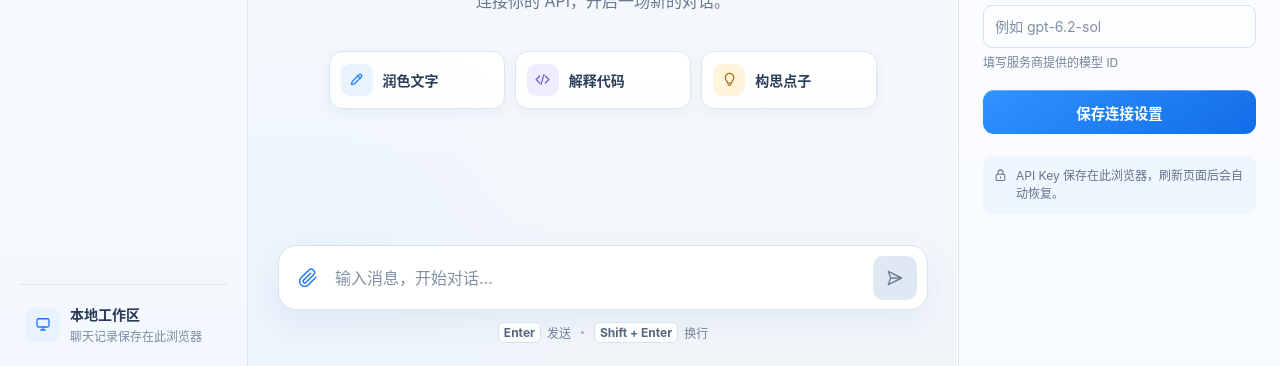
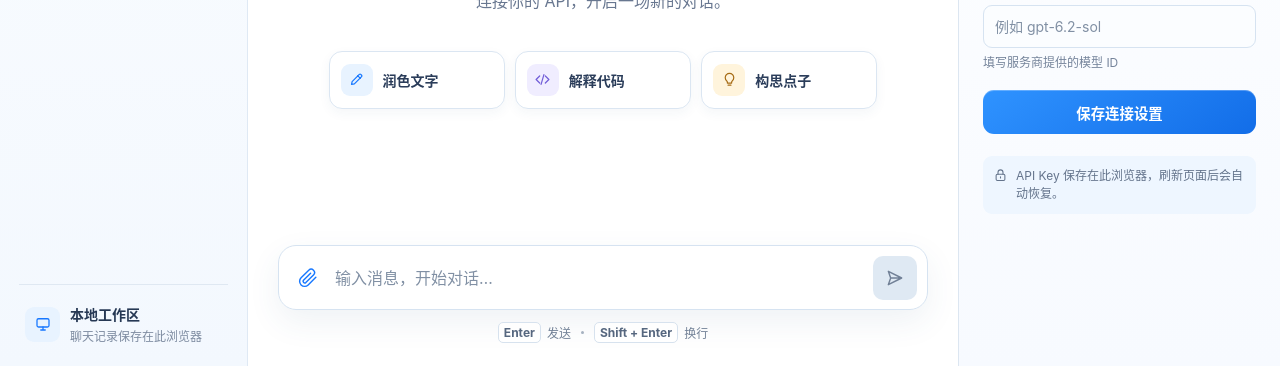
Before and after one commit to zxx960/ximu-chat, a website with bundled scripts: page public/index.html in a window 1280 px wide. Shown: the part 434-800 px from the top of the page. Built offline with nearby package versions, Linux system fonts and the light colour scheme.

Commit message:
Use a cleaner white workspace background
Generated with [Devin](https://devin.ai)

Co-Authored-By: Devin <158243242+devin-ai-integration[bot]@users.noreply.github.com>

```diff
--- a/public/styles.css
+++ b/public/styles.css
@@ -264,10 +264,7 @@ button:focus-visible, input:focus-visible, textarea:focus-visible, a:focus-visib
 .sidebar-footer div > span { color: #7d8ba0; }
 
 .workspace {
-  background:
-    radial-gradient(circle at 80% 8%, #dcecff9e, transparent 29%),
-    radial-gradient(circle at 7% 90%, #e8f3ff91, transparent 31%),
-    linear-gradient(180deg, #f8fbff 0%, #f1f6fb 100%);
+  background: #fff;
 }
 .workspace-header { border-bottom-color: #dce6f1; background: #ffffffc9; backdrop-filter: blur(14px); }
 .workspace-heading .icon { color: #1677ff; }
```
